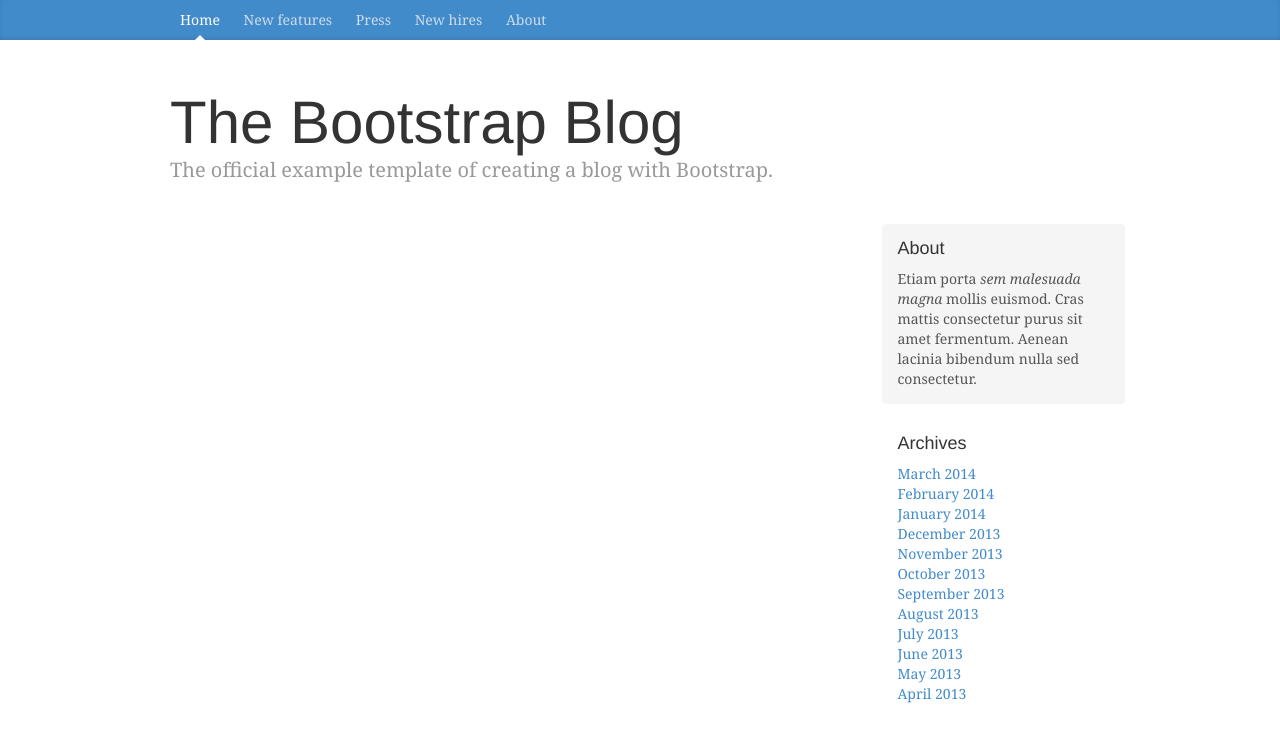
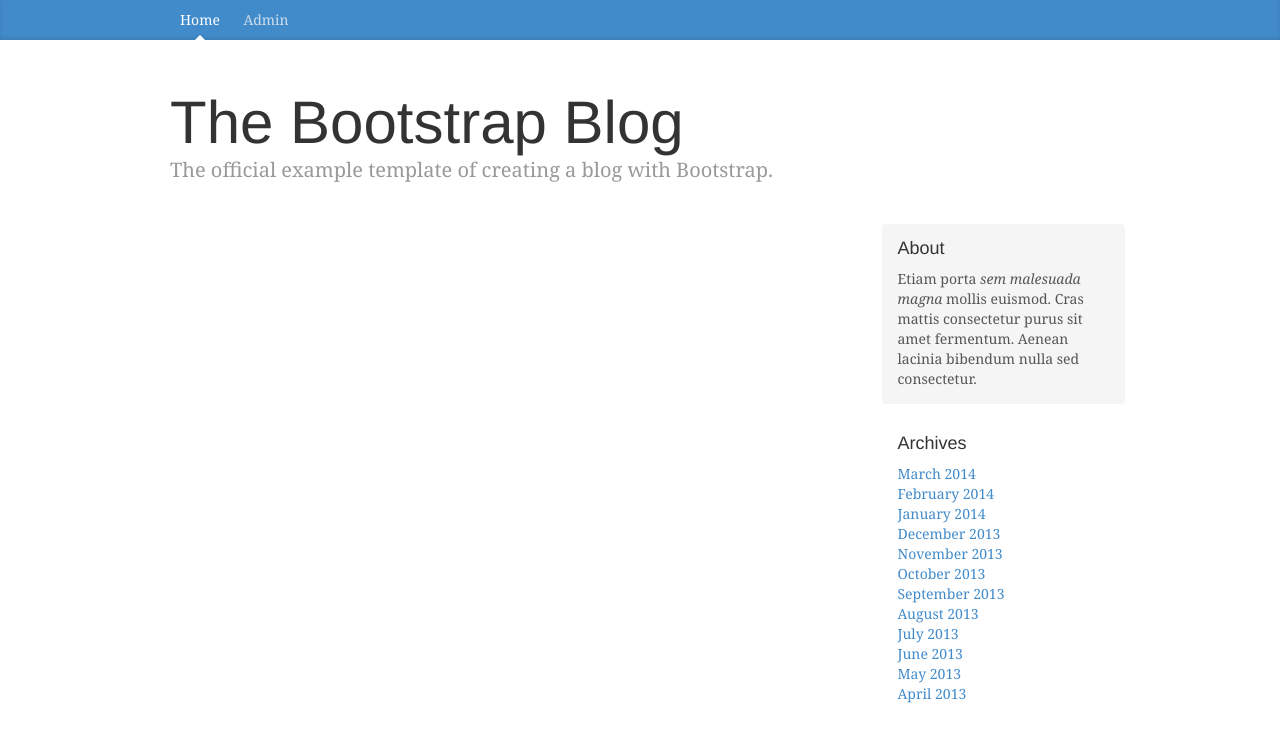
Before and after one commit to liquid11/arsalan_blog, a plain HTML site: page index.html in a window 1280 px wide. Shown: the top 741 px of the page. Drawn offline with nearby package versions, Linux system fonts and the light colour scheme; a script that the page names is missing.

Commit message:
admin page script add and link add

```diff
--- a/index.html
+++ b/index.html
@@ -23,10 +23,7 @@
     <div class="container">
         <nav class="blog-nav">
             <a class="blog-nav-item active" href="#">Home</a>
-            <a class="blog-nav-item" href="#">New features</a>
-            <a class="blog-nav-item" href="#">Press</a>
-            <a class="blog-nav-item" href="#">New hires</a>
-            <a class="blog-nav-item" href="#">About</a>
+            <a class="blog-nav-item" href="#">Admin</a>
         </nav>
     </div>
 </div>
@@ -110,5 +107,6 @@
 <!-- Include all compiled plugins (below), or include individual files as needed -->
 <script src="js/bootstrap.min.js"></script>
 <script src="js/blog.js"></script>
+<script src="js/admin.js"></script>
 </body>
 </html>
```
